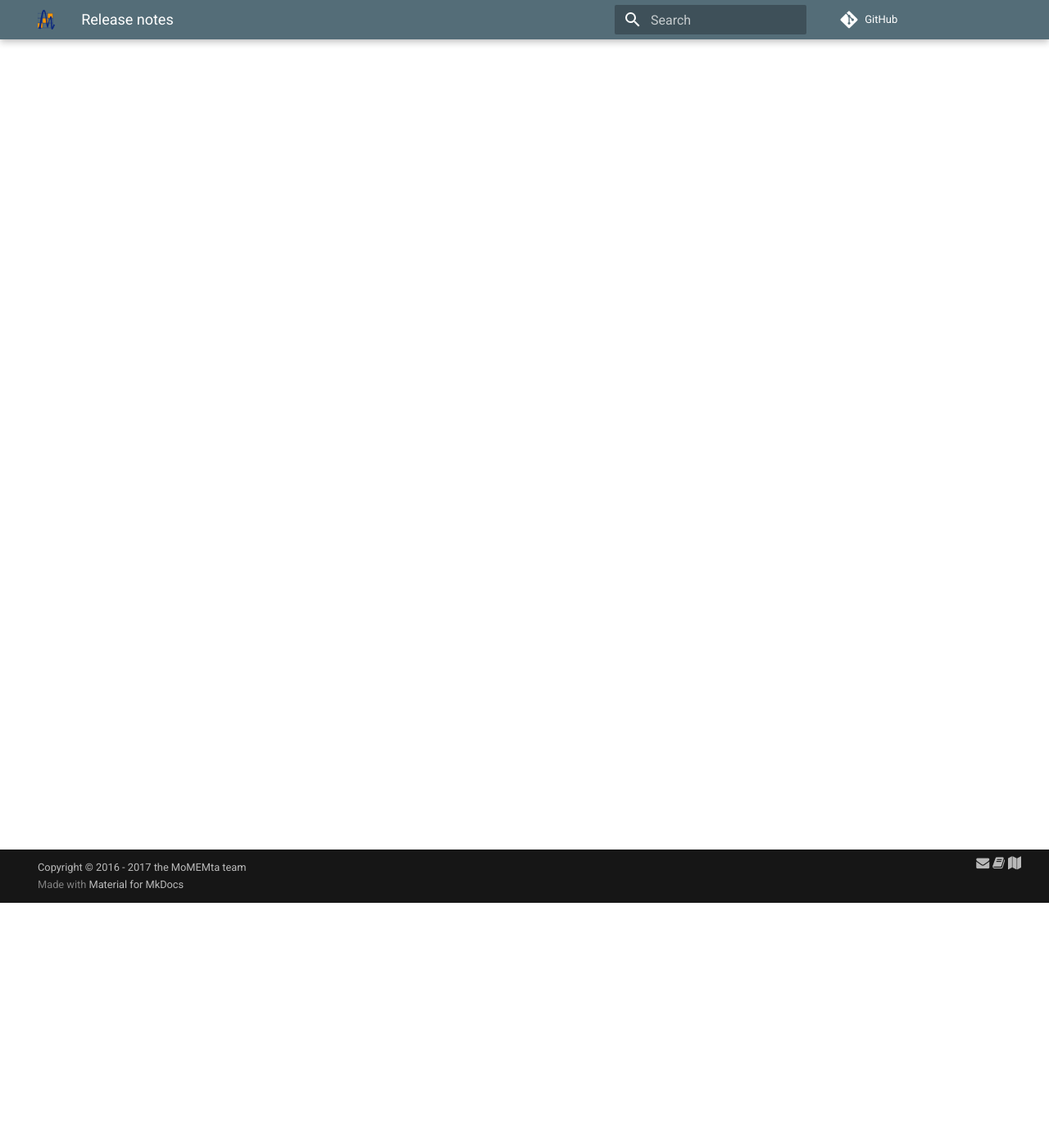
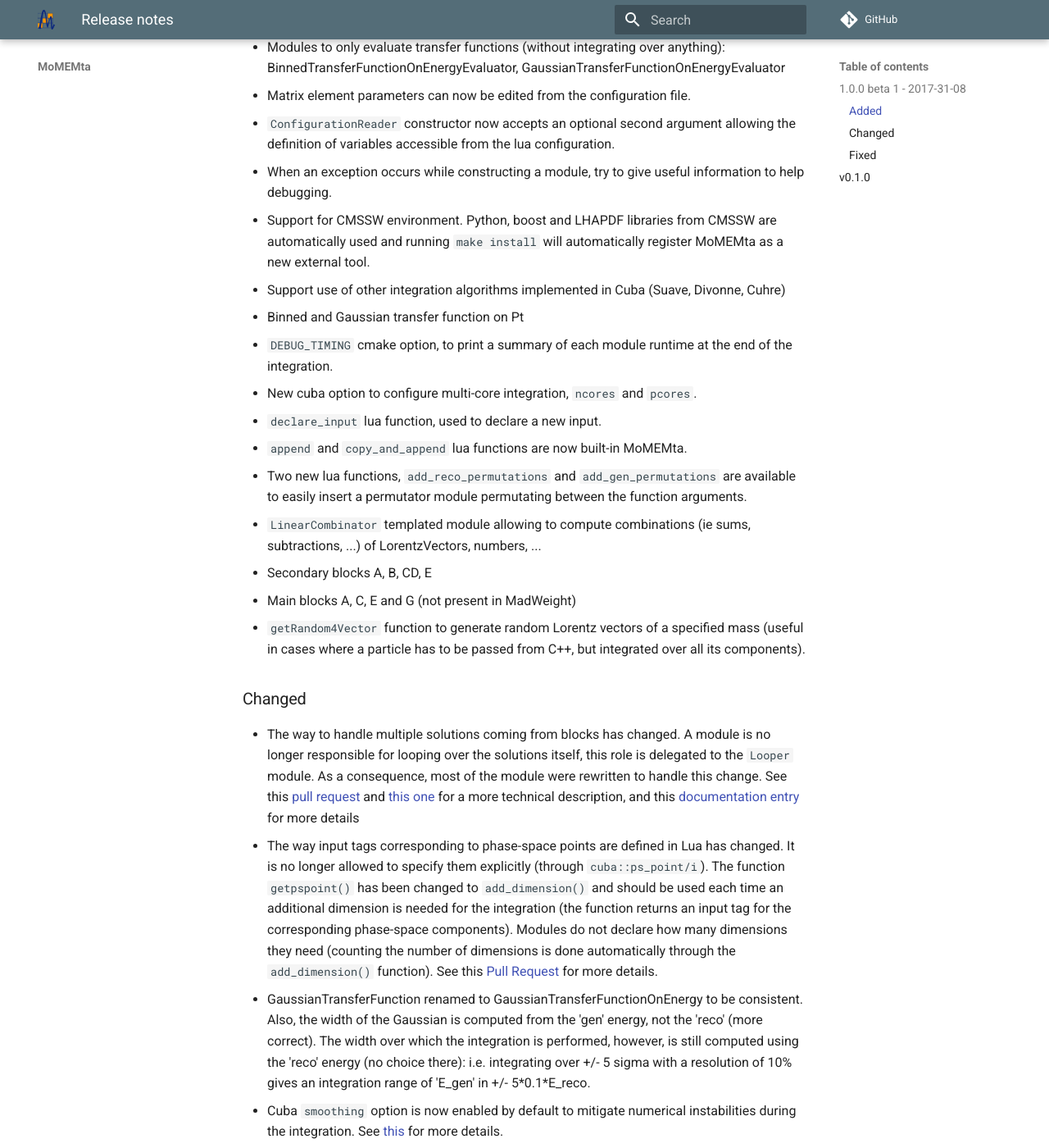
Before and after one commit to swertz/momemta.github.io, an MkDocs documentation site: the page built from docs/changelog.md, in a window 1280 px wide and 1400 px high, scrolled down 299 px. Shown: the whole window at 82% size. Built offline with MkDocs 1.6.1 and Material for MkDocs 9.7.7, drawn with Linux system fonts in a browser that asks for light colours; formulas are drawn with MathJax 3; comment, search, counter and statistics services are not loaded; old or Windows-style settings are respelled for this version of MkDocs; some of the changed text lies outside the part shown.

Commit message:
Prepare for new MoMEMta release

```diff
--- a/docs/changelog.md
+++ b/docs/changelog.md
@@ -1,2 +1,44 @@
+## [1.0.0 beta 1] - 2017-31-08
+### Added
+ - New `Looper` module to loop over a set of solutions (see below for more details)
+ - Python bindings. To enable, pass `-DPYTHON_BINDINGS=ON` to `cmake`.
+ - Modules to only evaluate transfer functions (without integrating over anything): BinnedTransferFunctionOnEnergyEvaluator, GaussianTransferFunctionOnEnergyEvaluator
+ - Matrix element parameters can now be edited from the configuration file.
+ - `ConfigurationReader` constructor now accepts an optional second argument allowing the definition of variables accessible from the lua configuration.
+ - When an exception occurs while constructing a module, try to give useful information to help debugging.
+ - Support for CMSSW environment. Python, boost and LHAPDF libraries from CMSSW are automatically used and running `make install` will automatically register MoMEMta as a new external tool.
+ - Support use of other integration algorithms implemented in Cuba (Suave, Divonne, Cuhre)
+ - Binned and Gaussian transfer function on Pt
+ - `DEBUG_TIMING` cmake option, to print a summary of each module runtime at the end of the integration.
+ - New cuba option to configure multi-core integration, `ncores` and `pcores`.
+ - `declare_input` lua function, used to declare a new input.
+ - `append` and `copy_and_append` lua functions are now built-in MoMEMta.
+ - Two new lua functions, `add_reco_permutations` and `add_gen_permutations` are available to easily insert a permutator module permutating between the function arguments.
+ - `LinearCombinator` templated module allowing to compute combinations (ie sums, subtractions, ...) of LorentzVectors, numbers, ...
+ - Secondary blocks A, B, CD, E
+ - Main blocks A, C, E and G (not present in MadWeight)
+ - `getRandom4Vector` function to generate random Lorentz vectors of a specified mass (useful in cases where a particle has to be passed from C++, but integrated over all its components).
+
+### Changed
+ - The way to handle multiple solutions coming from blocks has changed. A module is no longer responsible for looping over the solutions itself, this role is delegated to the `Looper` module. As a consequence, most of the module were rewritten to handle this change. See this [pull request](https://github.com/MoMEMta/MoMEMta/pull/69) and [this one](https://github.com/MoMEMta/MoMEMta/pull/91) for a more technical description, and this [documentation entry](http://momemta.github.io/) for more details
+ - The way input tags corresponding to phase-space points are defined in Lua has changed. It is no longer allowed to specify them explicitly (through `cuba::ps_point/i`). The function `getpspoint()` has been changed to `add_dimension()` and should be used each time an additional dimension is needed for the integration (the function returns an input tag for the corresponding phase-space components). Modules do not declare how many dimensions they need (counting the number of dimensions is done automatically through the `add_dimension()` function). See this [Pull Request](https://github.com/MoMEMta/MoMEMta/pull/82) for more details.
+ - GaussianTransferFunction renamed to GaussianTransferFunctionOnEnergy to be consistent. Also, the width of the Gaussian is computed from the 'gen' energy, not the 'reco' (more correct). The width over which the integration is performed, however, is still computed using the 'reco' energy (no choice there): i.e. integrating over +/- 5 sigma with a resolution of 10% gives an integration range of 'E_gen' in +/- 5\*0.1\*E_reco.
+ - Cuba `smoothing` option is now enabled by default to mitigate numerical instabilities during the integration. See [this](https://github.com/MoMEMta/MoMEMta/pull/91) for more details.
+ - If no integration dimension is requested, no integration is performed and the graph is only evaluated once. As such, no error is provided on the final result.
+ - Cuba logging is now handled by MoMEMta logger, at `debug` level.
+ - We no longer use boost-log for logging, but our own implementation heavily inspired by [spdlog](https://github.com/gabime/spdlog). As a consequence, boost-log is no longer required to build MoMEMta.
+ - Boost is no longer a dependency when **using** MoMEMta (but it's still a build dependency)
+ - `MoMEMta::computeWeights` now expects a vector of `Particle` and no longer a vector of `LorentzVector`. A `Particle` has a name, a `LorentzVector` and a type. As a result, configuration files must now declare which inputs are expected.
+ - The way the inputs are passed to the blocks is changed (the particles entering the change of variables are set explicitly, the others are put into the `branches` vector of input tags)
+ - Built-in lua version is now v5.3.4
+ - Block B, D and F: support massive invisible particles
+
+### Fixed
+ - Cuba forking mode was broken when building in release mode (with `-DCMAKE_RELEASE_TYPE=Release`).
+ - SLHA card reader (matrix element parameter cards) retrieved from MadGraph was broken.
+ - Transfer functions on energy take as lower bound the mass of the given "reco" particle
+
 ## v0.1.0
  - First public release of MoMEMta. Only $t\bar{t}$ and $W^+W^-$ fully-leptonic matrix elements are included in this release.
+
+[1.0.0 beta 1]: https://github.com/MoMEMta/MoMEMta/compare/v0.1.0...v1.0.0-beta.1
--- a/mkdocs.yml
+++ b/mkdocs.yml
@@ -10,7 +10,7 @@ google_analytics: ['UA-78443359-1', 'momemta.github.io']
 copyright: 'Copyright &copy; 2016 - 2017 the MoMEMta team'
 
 extra:
-  version: 'v0.2.0'
+  version: 'v1.0.0-beta.1'
   logo: 'images/logo.svg'
   palette:
     primary: 'blue grey'
```
